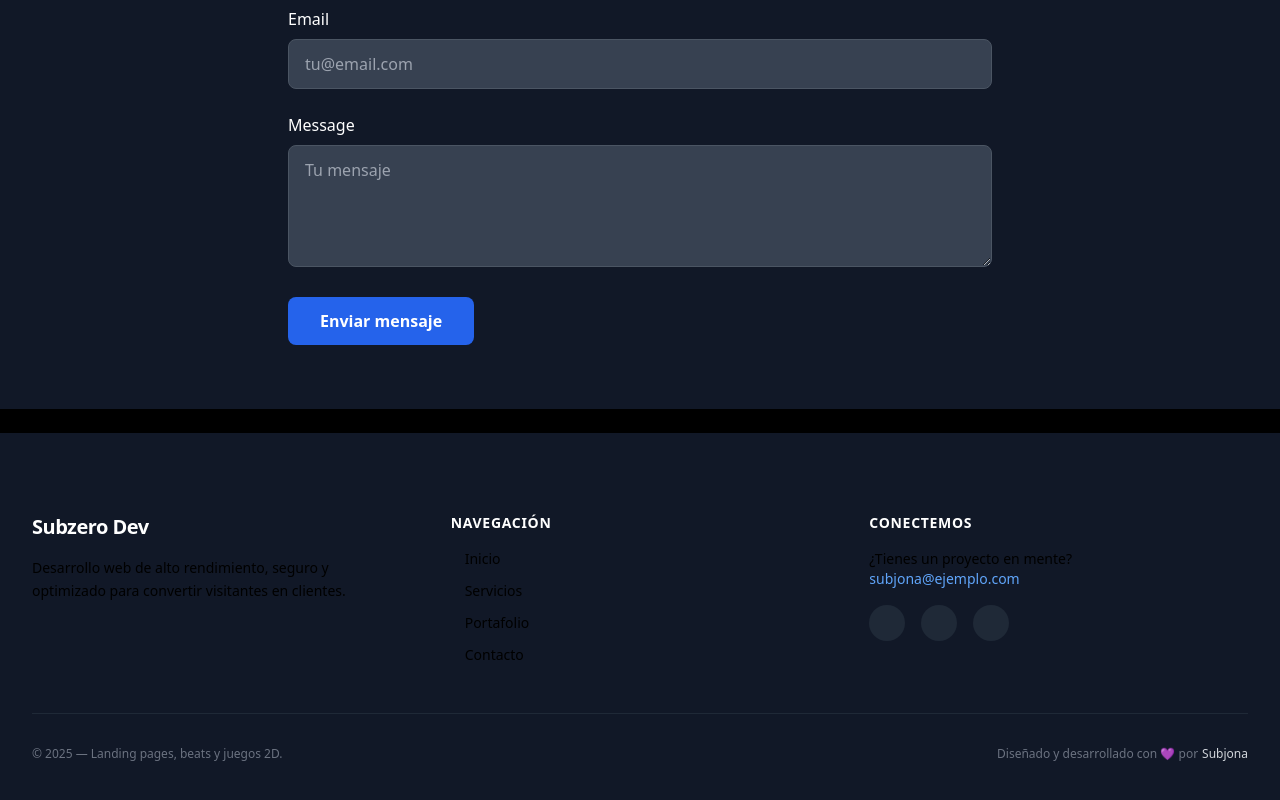
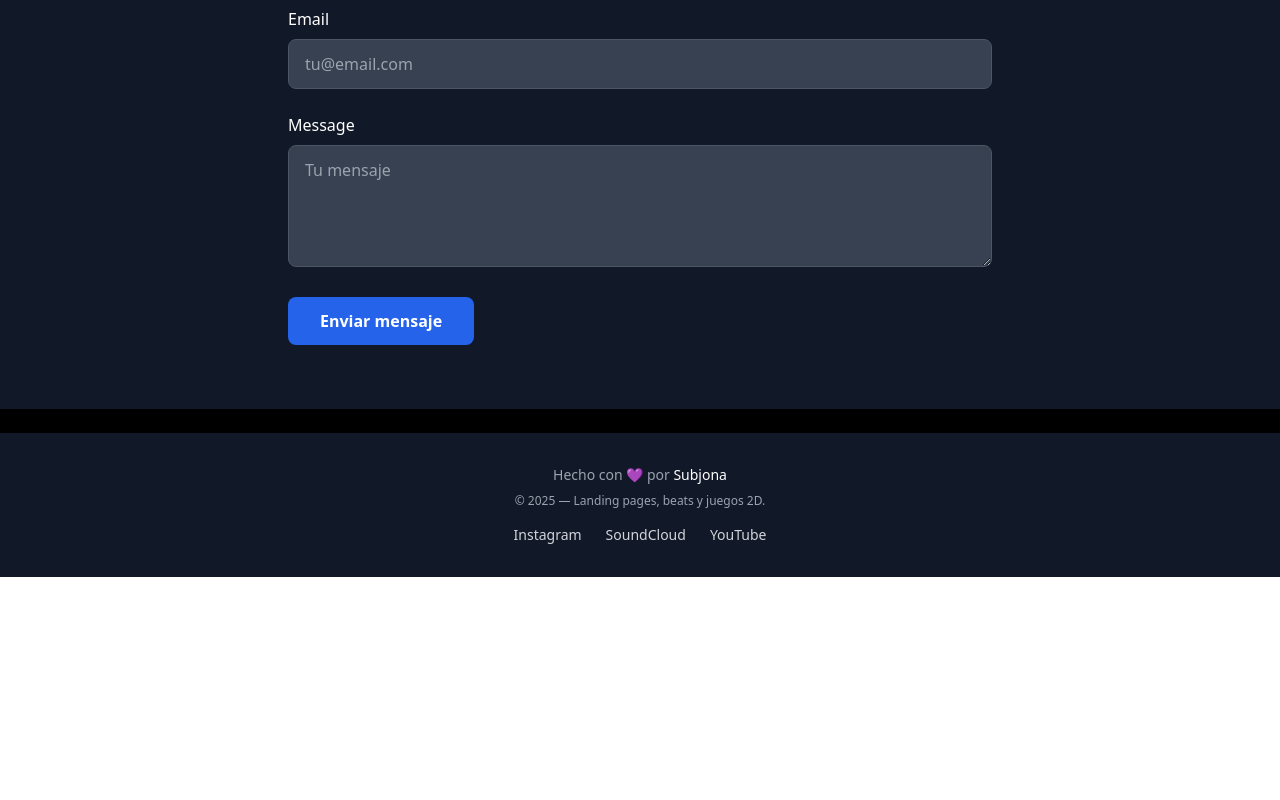
Before and after one commit to JonathanCabrera39/my-landingPage, a React (Vite) app: page /baet in a window 1280 px wide. Shown: the part 2833-3633 px from the top of the page. After the commit the page ends 3410 px from the top, so only its background shows below. Built offline with nearby package versions, Linux system fonts and the light colour scheme.

Commit message:
feat(landing): actualizar Hero, Footer y WhatsAppButton con datos dinámicos

```diff
--- a/src/components/data/beatFooter.ts
+++ b/src/components/data/beatFooter.ts
@@ -1,5 +1,5 @@
 // src/data/subjonaFooter.ts
-import { SocialLink } from '../layout/Footer'; // Ajusta la ruta
+import { SocialLink } from '../subcomponents/Footer'; // Ajusta la ruta
 
 // Define los datos específicos para el footer de subjona
 export const subjonaAuthorName = 'Subjona';
--- a/src/components/data/subjonaFooter.ts
+++ b/src/components/data/subjonaFooter.ts
@@ -1,5 +1,5 @@
 // src/data/subjonaFooter.ts
-import { SocialLink } from '../layout/Footer'; // Ajusta la ruta
+import { SocialLink } from '../subcomponents/Footer'; // Ajusta la ruta
 
 // Define los datos específicos para el footer de subjona
 export const subjonaAuthorName = 'Subjona';
@@ -7,16 +7,20 @@ export const subjonaAuthorLink = '#inicio'; // O el enlace que uses
 export const subjonaCopyrightText = `© ${new Date().getFullYear()} — Landing pages, beats y juegos 2D.`;
 
 export const subjonaSocialLinks: SocialLink[] = [
-  {
-    name: 'WhatsApp',
-    url: 'https://wa.me/593999999999?text=¡Hola!%20Estoy%20interesado%20en%20tus%20servicios.',
-  },
-  // {
-  //   name: 'Instagram',
-  //   url: 'https://instagram.com/subjona',
-  // },
-  // {
-  //   name: 'Twitter', // Asegúrate de que el link sea correcto si lo usas
-  //   url: 'https://twitter.com/subjona',
-  // }
+   {
+            name: "Instagram",
+            url: "https://instagram.com/beatmaker",
+            icon: "/icons/instagram.svg",
+          },
+          {
+            name: "SoundCloud",
+            url: "https://soundcloud.com/beatmaker",
+            icon: "/icons/soundcloud.svg",
+          },
+          {
+            name: "YouTube",
+            url: "https://youtube.com/beatmaker",
+            icon: "/icons/youtube.svg",
+          },
+
 ];
--- a/src/components/subcomponents/Footer.tsx
+++ b/src/components/subcomponents/Footer.tsx
@@ -1,21 +1,144 @@
-import { Component } from "react";
-import AnimatedSection from "../sections/AnimatedSection";
+// src/components/layout/Footer.tsx
+import React from "react";
 
-export class Footer extends Component {
-  static propTypes = {};
+export interface SocialLink {
+  name: string;
+  url: string;
+  icon?: string; // Opcional: URL del icono o nombre del icono
+}
 
-  render() {
-    return (
-      <AnimatedSection delay={2.5}>
-        <div className="max-w-6xl mx-auto px-4 text-center">
-          <p>
-            © {new Date().getFullYear()} Transforma tu cuerpo. Todos los
-            derechos reservados.
+interface FooterProps {
+  // Contenido
+  authorName: string;
+  authorLink: string;
+  copyrightText: string;
+  socialLinks?: SocialLink[]; // Opcional
+
+  // Estilos generales del contenedor
+  containerClassName?: string; // Clases para el <footer> principal
+  containerStyle?: React.CSSProperties; // Estilos inline para el contenedor principal
+
+  // Estilos del área de texto principal (nombre, copyright)
+  textAreaClassName?: string; // Clases para el div que contiene texto
+  textAreaStyle?: React.CSSProperties; // Estilos inline para el div del texto
+
+  // Estilos del texto del autor
+  authorTextClassName?: string; // Clases para el texto "Hecho con 💜 por..."
+  authorTextStyle?: React.CSSProperties; // Estilos inline para el texto del autor
+
+  // Estilos del enlace del autor
+  authorLinkClassName?: string; // Clases para el <a> del autor
+  authorLinkStyle?: React.CSSProperties; // Estilos inline para el <a> del autor
+
+  // Estilos del texto de copyright
+  copyrightTextClassName?: string; // Clases para el <p> del copyright
+  copyrightTextStyle?: React.CSSProperties; // Estilos inline para el <p> del copyright
+
+  // Estilos del área de redes sociales
+  socialAreaClassName?: string; // Clases para el div que contiene los enlaces sociales
+  socialAreaStyle?: React.CSSProperties; // Estilos inline para el div de redes
+
+  // Estilos de cada enlace social
+  socialLinkClassName?: string; // Clases para cada <a> de red social
+  socialLinkStyle?: React.CSSProperties; // Estilos inline para cada <a> de red social
+}
+
+// Valores por defecto
+const DEFAULT_AUTHOR_NAME = "Autor";
+const DEFAULT_AUTHOR_LINK = "#";
+const DEFAULT_COPYRIGHT_TEXT = `© ${new Date().getFullYear()} — Todos los derechos reservados.`;
+const DEFAULT_CONTAINER_CLASSNAME = "py-8";
+const DEFAULT_TEXT_AREA_CLASSNAME = "text-center";
+const DEFAULT_AUTHOR_TEXT_CLASSNAME = "text-sm";
+const DEFAULT_AUTHOR_LINK_CLASSNAME =
+  "font-medium text-white hover:text-indigo-400 transition";
+const DEFAULT_COPYRIGHT_TEXT_CLASSNAME = "mt-2 text-xs";
+const DEFAULT_SOCIAL_AREA_CLASSNAME =
+  "mt-4 flex justify-center space-x-6 text-sm";
+const DEFAULT_SOCIAL_LINK_CLASSNAME = "hover:text-white transition";
+
+export default function Footer({
+  authorName = DEFAULT_AUTHOR_NAME,
+  authorLink = DEFAULT_AUTHOR_LINK,
+  copyrightText = DEFAULT_COPYRIGHT_TEXT,
+  socialLinks = [], // Valor por defecto vacío
+
+  containerClassName = DEFAULT_CONTAINER_CLASSNAME,
+  containerStyle,
+  textAreaClassName = DEFAULT_TEXT_AREA_CLASSNAME,
+  textAreaStyle,
+  authorTextClassName = DEFAULT_AUTHOR_TEXT_CLASSNAME,
+  authorTextStyle,
+  authorLinkClassName = DEFAULT_AUTHOR_LINK_CLASSNAME,
+  authorLinkStyle,
+  copyrightTextClassName = DEFAULT_COPYRIGHT_TEXT_CLASSNAME,
+  copyrightTextStyle,
+  socialAreaClassName = DEFAULT_SOCIAL_AREA_CLASSNAME,
+  socialAreaStyle,
+  socialLinkClassName = DEFAULT_SOCIAL_LINK_CLASSNAME,
+  socialLinkStyle,
+}: FooterProps) {
+  return (
+    <footer
+      className={`bg-gray-900 text-gray-400 ${containerClassName}`}
+      style={containerStyle}
+    >
+      <div className="max-w-7xl mx-auto px-4 sm:px-6 lg:px-8">
+        {/* Área de texto principal */}
+        <div className={textAreaClassName} style={textAreaStyle}>
+          <p className={authorTextClassName} style={authorTextStyle}>
+            Hecho con 💜 por{" "}
+            <a
+              href={authorLink}
+              className={authorLinkClassName}
+              style={authorLinkStyle}
+            >
+              {authorName}
+            </a>
+          </p>
+          <p className={copyrightTextClassName} style={copyrightTextStyle}>
+            {copyrightText}
           </p>
         </div>
-      </AnimatedSection>
-    );
-  }
+
+        {/* Área de redes sociales */}
+        {socialLinks.length > 0 && (
+          <div className={socialAreaClassName} style={socialAreaStyle}>
+            {socialLinks.map((link, index) => (
+              <a
+                key={index}
+                href={link.url}
+                target="_blank"
+                rel="noopener noreferrer"
+                className={socialLinkClassName}
+                style={socialLinkStyle}
+              >
+                {link.name}
+              </a>
+            ))}
+          </div>
+        )}
+      </div>
+    </footer>
+  );
 }
-
-export default Footer;
+{
+  /* <Footer
+  authorName={subjonaAuthorName}
+  authorLink={subjonaAuthorLink}
+  copyrightText={subjonaCopyrightText}
+  socialLinks={subjonaSocialLinks}
+  // Personaliza estilos si es necesario
+  containerClassName="bg-gray-900 py-8"
+  authorLinkClassName="font-medium text-white hover:text-indigo-400 transition"
+  socialLinkClassName="hover:text-green-400 transition text-gray-300"
+  socialAreaClassName="mt-4 flex justify-center space-x-6 text-sm"
+/>
+import {
+  subjonaAuthorName,
+  subjonaAuthorLink,
+  subjonaCopyrightText,
+  subjonaSocialLinks,
+} from "../components/data/subjonaFooter"; // Ajusta la ruta
+*/
+}
--- a/src/landing/components/BeatmakerLanding.0.1.tsx
+++ b/src/landing/components/BeatmakerLanding.0.1.tsx
@@ -1,7 +1,7 @@
 import Navbar from "../../components/layout/Navbar";
 import Sidebar from "../../components/layout/Sidebar";
 import Hero from "../../components/sections/Hero";
-import Footer from "../../components/layout/Footer";
+import Footer from "../../components/subcomponents/Footer";
 import Services from "../../components/sections/servicios2";
 import Testimonials from "../../components/sections/Testimonials";
 import Contact from "../../components/sections/Contact";
```
Also changed, not shown: 1 other file (tests, documents, lock files or other folders).
